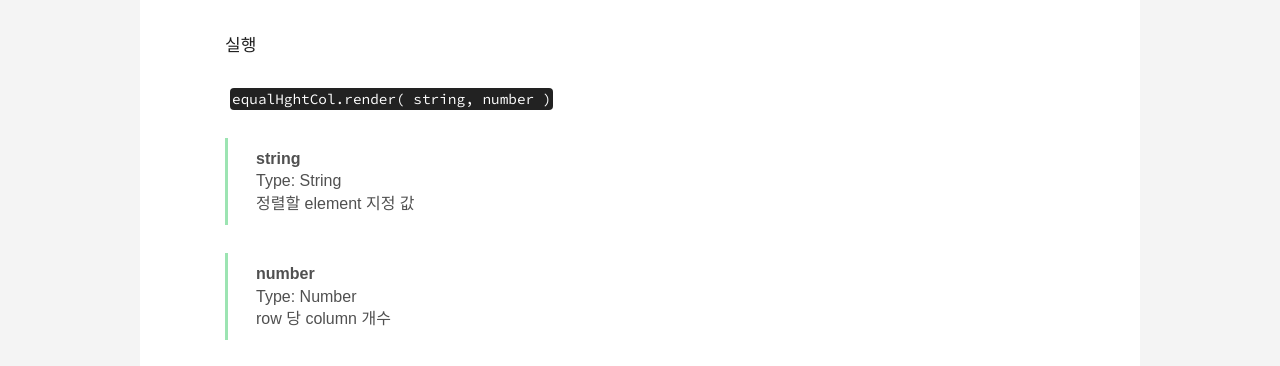
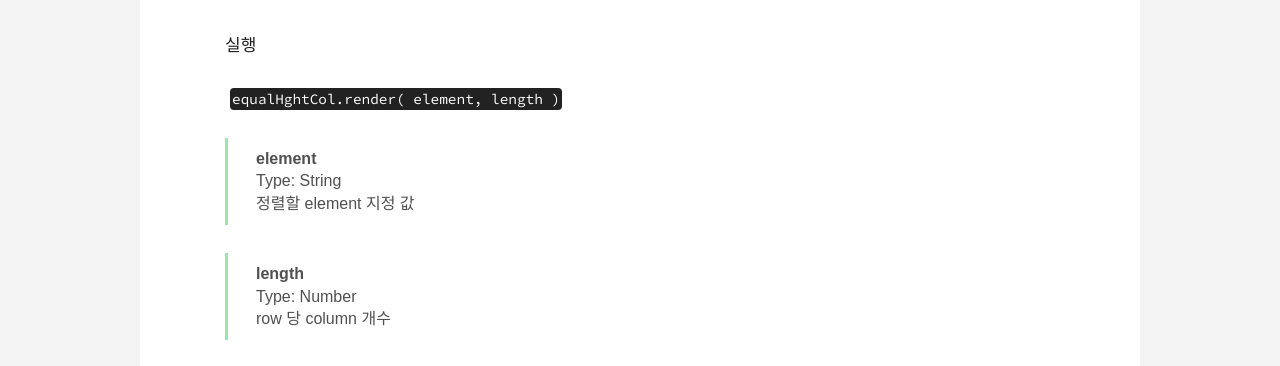
Before and after one commit to gutmate/gutmate.github.com, a Jekyll site: the page built from _posts/2018-08-03-js-equal-column.md, in a window 1280 px wide and 900 px high, scrolled down 2201 px. Shown: the part 170-536 px from the top of the window. Built offline with Jekyll 4.4.1, drawn with Linux system fonts in a browser that asks for light colours; some web fonts are replaced; comment, search, counter and statistics services are not loaded.

Commit message:
Update post on js equal column

```diff
--- a/_posts/2018-08-03-js-equal-column.md
+++ b/_posts/2018-08-03-js-equal-column.md
@@ -91,13 +91,13 @@ var equalHghtCol = {
 
 #### 실행
 
-`equalHghtCol.render( string, number )`
+`equalHghtCol.render( element, length )`
 
-> __string__ <br>
+> __element__ <br>
 > Type: String <br>
 > 정렬할 element 지정 값
 
-> __number__ <br>
+> __length__ <br>
 > Type: Number <br>
 > row 당 column 개수
 
```
